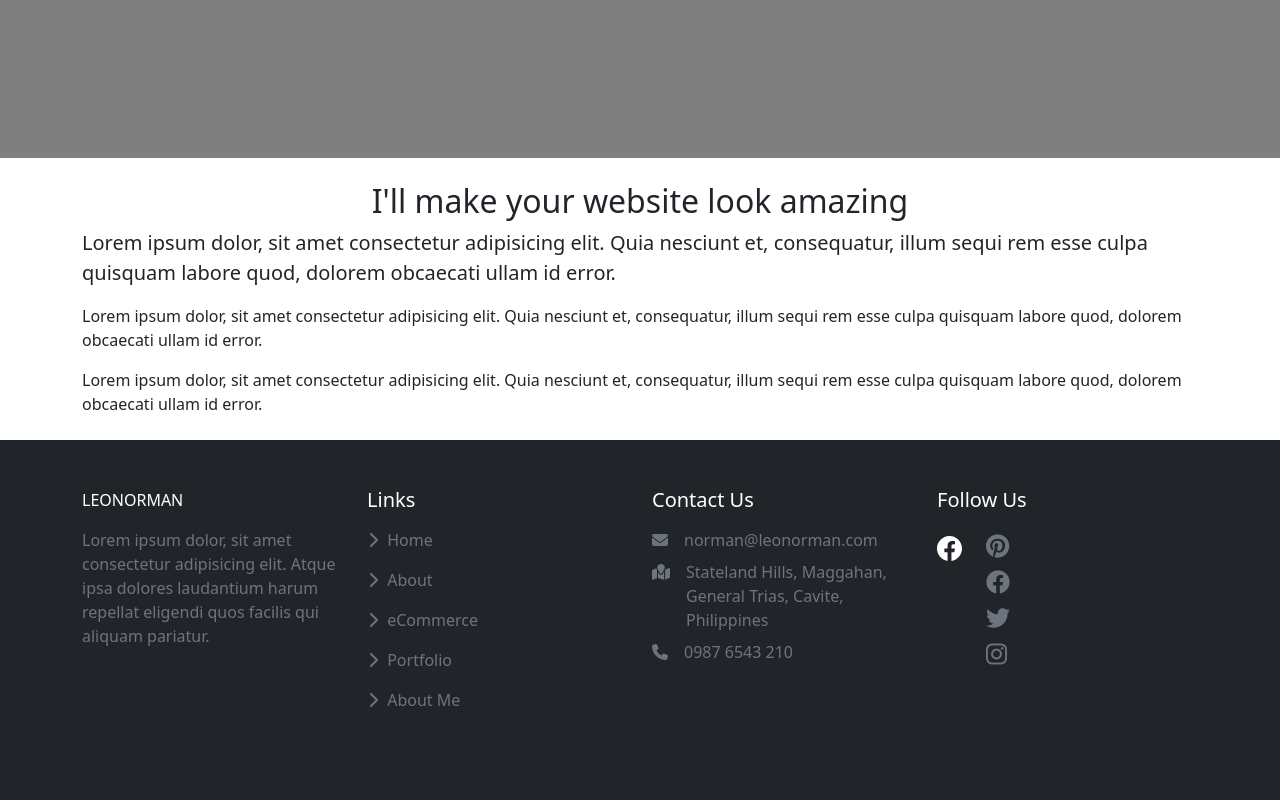
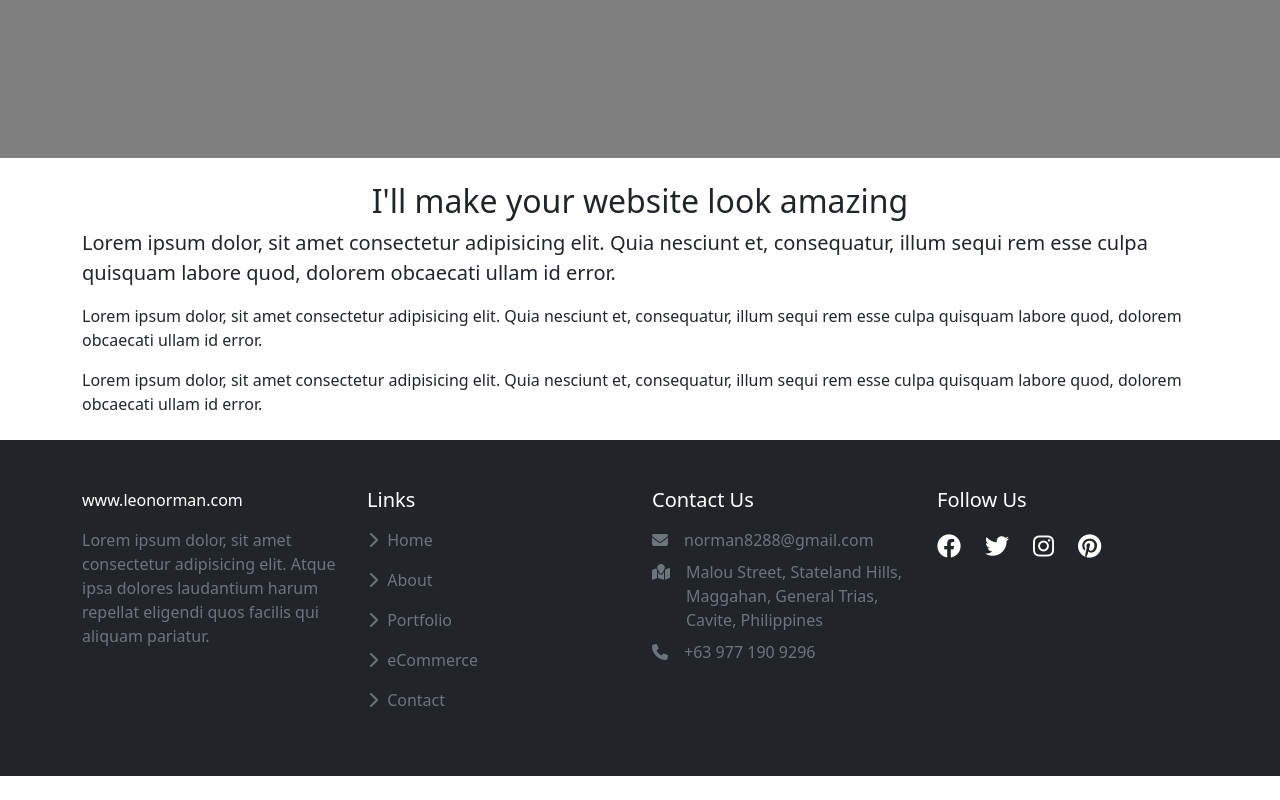
Before and after one commit to normanleonor1961/mypersonalwebsite, a plain HTML site: page index.html in a window 1280 px wide. Shown: the part 448-1248 px from the top of the page. After the commit the page ends 1224 px from the top, so only its background shows below. Drawn offline with nearby package versions, Linux system fonts and the light colour scheme.

Commit message:
another commit

```diff
--- a/index.html
+++ b/index.html
@@ -11,10 +11,8 @@
       rel="stylesheet"
       integrity="sha384-EVSTQN3/azprG1Anm3QDgpJLIm9Nao0Yz1ztcQTwFspd3yD65VohhpuuCOmLASjC"
       crossorigin="anonymous"
-      <!----Font
-      Awsome
-      ----
     />
+
     <link
       rel="stylesheet"
       href="https://cdnjs.cloudflare.com/ajax/libs/font-awesome/6.1.1/css/all.min.css"
@@ -101,13 +99,12 @@
     </main>
 
     <!-- -----FOOTER----- -->
-
     <footer class="bg-dark py-5">
       <div class="container">
         <div class="row text-white g-4">
           <div class="col-md-6 col-lg-3">
             <a href="index.html" class="brand text-decoration-none text-white">
-              LEONORMAN
+              www.leonorman.com
             </a>
             <p class="text-white mt-3 text-muted">
               Lorem ipsum dolor, sit amet consectetur adipisicing elit. Atque
@@ -119,7 +116,10 @@
             <h5 class="fw-light">Links</h5>
             <ul class="list-unstyled">
               <li class="my-3">
-                <a href="#" class="text-white text-decoration-none text-muted">
+                <a
+                  href="index.html"
+                  class="text-white text-decoration-none text-muted"
+                >
                   <i class="fa fa-chevron-right me-1"></i> Home
                 </a>
               </li>
@@ -133,6 +133,14 @@
               </li>
               <li class="my-3">
                 <a
+                  href="portfolio.html"
+                  class="text-white text-decoration-none text-muted"
+                >
+                  <i class="fa fa-chevron-right me-1"></i> Portfolio
+                </a>
+              </li>
+              <li class="my-3">
+                <a
                   href="ecommerce.html"
                   class="text-white text-decoration-none text-muted"
                 >
@@ -141,18 +149,10 @@
               </li>
               <li class="my-3">
                 <a
-                  href="portfolio.html"
+                  href="contact.html"
                   class="text-white text-decoration-none text-muted"
                 >
-                  <i class="fa fa-chevron-right me-1"></i> Portfolio
-                </a>
-              </li>
-              <li class="my-3">
-                <a
-                  href="about.html"
-                  class="text-white text-decoration-none text-muted"
-                >
-                  <i class="fa fa-chevron-right me-1"></i> About Me
+                  <i class="fa fa-chevron-right me-1"></i> Contact
                 </a>
               </li>
             </ul>
@@ -163,14 +163,14 @@
               class="d-flex justify-content-start align-items-start my-2 text-muted"
             >
               <span class="me-3"><i class="fa fa-envelope"></i></span>
-              <span class="fw-light">norman@leonorman.com</span>
+              <span class="fw-light">norman8288@gmail.com</span>
             </div>
             <div
               class="d-flex justify-content-start align-items-start my-2 text-muted"
             >
               <span class="me-3"><i class="fa fa-map-marked"></i></span>
               <span class="fw-light"
-                >Stateland Hills, Maggahan, General Trias, Cavite,
+                >Malou Street, Stateland Hills, Maggahan, General Trias, Cavite,
                 Philippines</span
               >
             </div>
@@ -178,53 +178,38 @@
               class="d-flex justify-content-start align-items-start my-2 text-muted"
             >
               <span class="me-3"><i class="fa fa-phone"></i></span>
-              <span class="fw-light">0987 6543 210</span>
+              <span class="fw-light">+63 977 190 9296</span>
             </div>
           </div>
           <div class="col-md-6 col-lg-3">
             <h5 class="fw-light mb-3">Follow Us</h5>
             <ul class="list-unstyled d-flex">
               <li class="text-decoration-none text-muted fs-4 me-4">
-                <a href="https://facebook.com">
-                  <svg
-                  xmlns="http://www.w3.org/2000/svg"
-                  width="25"
-                  height="25"
-                  fill="currentColor"
-                  <a href="https://facebook.com">
-                    <svg
-                    xmlns="http://www.w3.org/2000/svg"
-                    width="25"
-                    height="25"
-                    fill="currentColor"
-                    class="bi bi-facebook"
-                    viewBox="0 0 16 16"
-                    >
-                    <path
-                    d="M16 8.049c0-4.446-3.582-8.05-8-8.05C3.58 0-.002 3.603-.002 8.05c0 4.017 2.926 7.347 6.75 7.951v-5.625h-2.03V8.05H6.75V6.275c0-2.017 1.195-3.131 3.022-3.131.876 0 1.791.157 1.791.157v1.98h-1.009c-.993 0-1.303.621-1.303 1.258v1.51h2.218l-.354 2.326H9.25V16c3.824-.604 6.75-3.934 6.75-7.951z"
-                    />
-                  </svg>
+                <a href="https://www.facebook.com"
+                  ><i class="fab fa-facebook"></i
+                ></a>
               </li>
               <li class="text-decoration-none text-muted fs-4 me-4">
-                  <i class="fab fa-pinterest"></i>
+                <a href="https://www.twitter.com"
+                  ><i class="fab fa-twitter"></i
+                ></a>
               </li>
               <li class="text-decoration-none text-muted fs-4 me-4">
-                  <i class="fab fa-facebook"></i>
+                <a href="https://www.instagram.com"
+                  ><i class="fab fa-instagram"></i
+                ></a>
               </li>
               <li class="text-decoration-none text-muted fs-4 me-4">
-                  <i class="fab fa-twitter"></i>
+                <a href="https://www.pinterest.com"
+                  ><i class="fab fa-pinterest"></i
+                ></a>
               </li>
-                <li class="text-decoration-none text-muted fs-4 me-4">
-                  <i class="fab fa-instagram"></i>
-                </li>
-
             </ul>
           </div>
         </div>
       </div>
     </footer>
 
-    <!-- Option 1: Bootstrap Bundle with Popper -->
     <script
       src="https://cdn.jsdelivr.net/npm/bootstrap@5.0.2/dist/js/bootstrap.bundle.min.js"
       integrity="sha384-MrcW6ZMFYlzcLA8Nl+NtUVF0sA7MsXsP1UyJoMp4YLEuNSfAP+JcXn/tWtIaxVXM"
```
Also changed, not shown: about.html (+22 -12 lines), contact.html (+19 -23 lines), portfolio.html (+21 -9 lines). Lines whose indentation alone changed are shown as unchanged.
